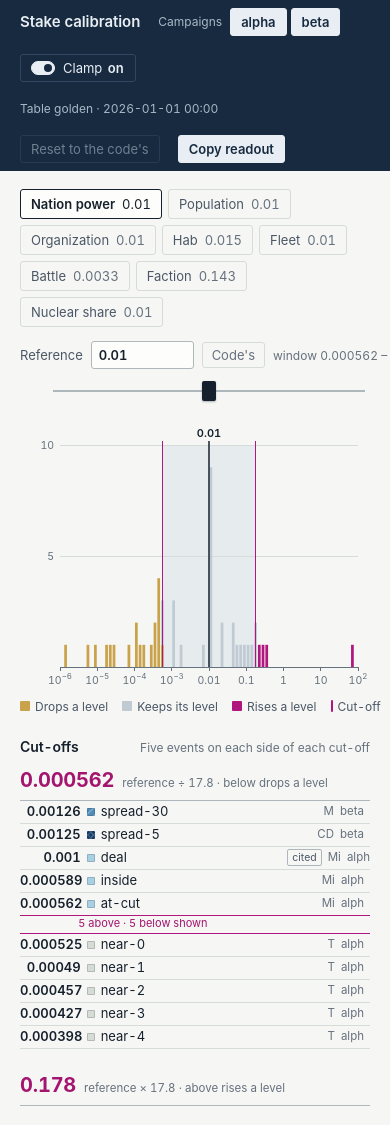
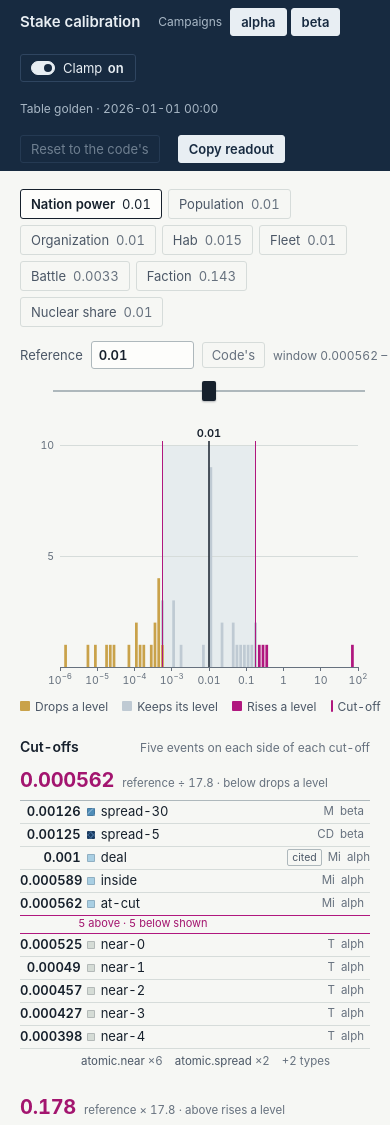
Before and after one commit to fmilichovsky/TICampaignAnalyzer, a plain HTML site: page src/tinarrative/benchmarking/calibration/page/index.html in a window 390 px wide. Shown: the top 1125 px of the page. Drawn offline with Linux system fonts and the light colour scheme; files whose address does not match are found by name.

Commit message:
Calibration page: cut-off types in a readout line
The hover tag over the label covered the whole label in most cut-off
rows and turned the label into a filter button. Each cut-off table now
has a fixed-height line underneath: the types of its rows at rest, the
hovered or focused row's type otherwise, as filter buttons. Cut-off
rows carry no type button, so they are one tab stop and a click only
opens the event (#490).

```diff
--- a/src/tinarrative/benchmarking/calibration/page/app.js
+++ b/src/tinarrative/benchmarking/calibration/page/app.js
@@ -489,6 +489,7 @@
     },
 
     buildTides() {
+      this.tideView = [0, 1].map(() => ({ items: [], hover: null, focus: null }));
       for (const slot of [0, 1]) {
         const tide = $(`tide-${slot}`);
         tide.append(
@@ -503,7 +504,34 @@
         for (let row = 0; row < 11; row += 1) {
           list.append(el("li", { class: row === 5 ? "tide-cut" : "event event-compact event-blank" }));
         }
-        tide.append(list);
+        const readout = el("p", { class: "tide-readout" });
+        tide.append(list, readout);
+        // The readout follows the row under the pointer and keeps it while the pointer stays in the tide, so its
+        // type can be reached; leaving the tide falls back to the focused row, then to the tide's type mix.
+        const rowOf = (target) => {
+          const row = target instanceof Element ? target.closest(".tide-rows > li") : null;
+          return row && list.contains(row) ? [...list.children].indexOf(row) : null;
+        };
+        list.addEventListener("pointerover", (event) => {
+          const at = rowOf(event.target);
+          if (at === null || at === 5 || at === this.tideView[slot].hover) return;
+          this.tideView[slot].hover = at;
+          this.renderReadout(slot);
+        });
+        tide.addEventListener("pointerleave", () => {
+          this.tideView[slot].hover = null;
+          this.renderReadout(slot);
+        });
+        list.addEventListener("focusin", (event) => {
+          this.tideView[slot].focus = rowOf(event.target);
+          this.tideView[slot].hover = null;
+          this.renderReadout(slot);
+        });
+        list.addEventListener("focusout", (event) => {
+          if (list.contains(event.relatedTarget)) return;
+          this.tideView[slot].focus = null;
+          this.renderReadout(slot);
+        });
       }
     },
 
@@ -968,6 +996,8 @@
         caption.textContent = slot === 0 ? "No lower cut-off" : "No upper cut-off";
         rows.forEach((row, i) => (i === 5 ? row.replaceChildren() : this.fillEventRow(row, null, { compact: true })));
         tide.classList.add("tide-empty");
+        this.tideView[slot].items = [];
+        this.renderReadout(slot);
         return;
       }
       tide.classList.remove("tide-empty");
@@ -982,12 +1012,71 @@
       const above = [...cutoff.above].sort((a, b) => b.share - a.share);
       const below = [...cutoff.below].sort((a, b) => b.share - a.share);
       const neighbours = this.index.constants.neighbours;
+      const items = new Array(11).fill(null);
       for (let i = 0; i < 5; i += 1) {
         const top = above[i - (Math.min(5, neighbours) - above.length)];
-        this.fillEventRow(rows[i], top ? this.tideItem(top) : null, { compact: true });
-        this.fillEventRow(rows[6 + i], below[i] ? this.tideItem(below[i]) : null, { compact: true });
-      }
+        items[i] = top ? this.tideItem(top) : null;
+        items[6 + i] = below[i] ? this.tideItem(below[i]) : null;
+      }
+      items.forEach((item, i) => i === 5 || this.fillEventRow(rows[i], item, { compact: true }));
       rows[5].replaceChildren(el("span", { class: "tide-cut-label", text: `${cutoff.above.length} above · ${cutoff.below.length} below shown` }));
+      this.tideView[slot].items = items;
+      this.renderReadout(slot);
+    },
+
+    // The line under a tide: the type of the row in hand, or the types of all its rows, most common first.
+    renderReadout(slot) {
+      const view = this.tideView[slot];
+      const tide = $(`tide-${slot}`);
+      const readout = tide.querySelector(".tide-readout");
+      const rows = tide.querySelectorAll(".tide-rows > li");
+      const at = view.hover !== null ? view.hover : view.focus;
+      const item = at !== null ? view.items[at] : null;
+      rows.forEach((row, i) => row.classList.toggle("event-current", item !== null && i === at));
+      if (item) {
+        const date = typeof item.row.date === "string" ? item.row.date.slice(0, 10) : "";
+        readout.removeAttribute("title");
+        readout.replaceChildren(
+          this.typeButton(item.row.type),
+          el("span", { class: "readout-meta", text: [`score ${item.score}`, `${item.campaign} ${date}`.trim()].join(" · ") }),
+        );
+        return;
+      }
+      const counts = new Map();
+      for (const entry of view.items) if (entry) counts.set(entry.row.type, (counts.get(entry.row.type) || 0) + 1);
+      const types = [...counts.entries()].sort((a, b) => b[1] - a[1] || a[0].localeCompare(b[0]));
+      if (!types.length) {
+        readout.removeAttribute("title");
+        readout.replaceChildren();
+        return;
+      }
+      readout.title = types.map(([type, count]) => `${type} ×${count}`).join("\n");
+      const parts = types.map(([type, count]) =>
+        el("span", { class: "readout-type" }, this.typeButton(type), el("span", { class: "readout-count num", text: `×${count}` })),
+      );
+      readout.replaceChildren(...parts);
+      // Keep whole entries only; what does not fit is counted at the end and listed in the line's tooltip.
+      let shown = parts.length;
+      while (shown > 1 && readout.scrollWidth > readout.clientWidth) {
+        shown -= 1;
+        readout.replaceChildren(...parts.slice(0, shown), el("span", { class: "readout-more", text: `+${plural(parts.length - shown, "type")}` }));
+      }
+    },
+
+    // A type that filters the page when clicked, and shows when it is the filter.
+    typeButton(type) {
+      const only = this.state.types.length === 1 && this.state.types[0] === type;
+      return el("button", {
+        type: "button",
+        class: "event-type",
+        text: type,
+        title: only ? "Show every type" : `Filter by ${type}`,
+        "aria-pressed": String(only),
+        onclick: (event) => {
+          event.stopPropagation();
+          this.setType(type);
+        },
+      });
     },
 
     // A cut-off neighbour as the shared row reads it.
@@ -1352,9 +1441,9 @@
     },
 
     // One event row, wherever the page lists events: the share (or —), the level dot, the label, the cited badge,
-    // the level change, campaign and date, then the type ID and any note. A compact row keeps to one line for the
-    // tide tables and shows its type over the label on hover or focus; a list row sets the type under the label,
-    // unless the list is of one type. The row is the target a later event inspector opens from (#490).
+    // the level change, campaign and date, then the type ID and any note. A list row sets the type under the label,
+    // unless the list is of one type. A compact row keeps to one line for the tide tables and leaves its type to the
+    // readout under the tide, so clicking anywhere on it opens the event: the inspector's hook (#490).
     eventRow(item, options) {
       return this.fillEventRow(el("li"), item, options);
     },
@@ -1372,19 +1461,8 @@
       const label = labelOf(row);
       const moved = level !== row.level;
       const dimmed = this.state.types.length > 0 && !this.state.types.includes(row.type);
-      const only = this.state.types.length === 1 && this.state.types[0] === row.type;
-      const type = el("button", {
-        type: "button",
-        class: "event-type",
-        text: row.type,
-        title: only ? "Show every type" : `Filter by ${row.type}`,
-        "aria-pressed": String(only),
-        hidden: !showType,
-        onclick: (event) => {
-          event.stopPropagation();
-          this.setType(row.type);
-        },
-      });
+      const type = compact ? null : this.typeButton(row.type);
+      if (type && !showType) type.hidden = true;
       const sub = compact ? [] : [showType ? type : null, item.note ? el("span", { class: "event-note", text: item.note }) : null].filter(Boolean);
       node.className = `event${compact ? " event-compact" : ""}${dimmed ? " dim" : ""}`;
       node.tabIndex = 0;
@@ -1407,7 +1485,7 @@
         ...[
           el("span", { class: "event-share num", text: item.share === null ? "—" : fmt(item.share), title: item.measure && item.share !== null ? `${item.measure} share ${item.share}` : "No stake of its own" }),
           levelDot(level),
-          el("span", { class: "event-main" }, el("span", { class: "event-label", text: label }), compact || !showType ? type : null),
+          el("span", { class: "event-main" }, el("span", { class: "event-label", text: label }), showType ? null : type),
           item.decidedBy !== row.id ? this.citedBadge(item.campaign, row, item.decidedBy) : null,
           el("span", { class: `event-change${moved ? " moved" : ""}`, text: moved ? `${levelShort(row.level)}→${levelShort(level)}` : levelShort(level) }),
           el("span", { class: "event-meta", text: `${compact ? item.campaign.slice(0, 4) : item.campaign} ${shortDate(row.date)}` }),
--- a/src/tinarrative/benchmarking/calibration/page/style.css
+++ b/src/tinarrative/benchmarking/calibration/page/style.css
@@ -390,6 +390,24 @@ section + section, .control + .chart, .chart + section { margin-top: 22px; }
   margin-top: -1px;
 }
 .tide-cut-label { color: var(--rise-ink); font-size: 11px; padding-left: 8.4ch; }
+/* Under each tide: the type of the row in hand, or the tide's types, most common first. Its height is fixed. */
+.tide-readout {
+  display: flex;
+  align-items: baseline;
+  gap: 12px;
+  height: 22px;
+  margin: 0;
+  padding: 4px 0 0 8.4ch;
+  overflow: hidden;
+  color: var(--ink-3);
+  font-size: 11.5px;
+  line-height: 16px;
+  white-space: nowrap;
+}
+.tide-readout .event-type { flex: none; max-width: none; }
+.readout-type { display: inline-flex; flex: none; align-items: baseline; gap: 3px; }
+.readout-count, .readout-more { flex: none; }
+.readout-meta { min-width: 0; overflow: hidden; text-overflow: ellipsis; }
 .tide-empty .tide-figure { color: var(--ink-3); }
 
 .badge {
@@ -570,12 +588,12 @@ section + section, .control + .chart, .chart + section { margin-top: 22px; }
   transition: background-color 120ms ease-out;
 }
 .events .event:last-child { border-bottom: 0; }
-.event:not(.event-blank):hover { background: var(--band); }
+.event:not(.event-blank):hover, .event-current { background: var(--band); }
 .event:focus-visible { outline-offset: -2px; }
 .event-compact { height: 23px; min-height: 0; }
 .event-share { font-weight: 600; text-align: right; }
 .dim .event-share { font-weight: 400; }
-.event-main { position: relative; display: flex; align-items: center; min-width: 0; }
+.event-main { display: flex; align-items: center; min-width: 0; }
 .event-label { min-width: 0; overflow: hidden; text-overflow: ellipsis; white-space: nowrap; }
 .event-change { color: var(--ink-3); font-size: 11.5px; }
 .event-change.moved { color: var(--ink); font-weight: 600; }
@@ -610,24 +628,6 @@ section + section, .control + .chart, .chart + section { margin-top: 22px; }
 .event-type:hover { color: var(--ink); text-decoration: underline; text-underline-offset: 3px; text-decoration-thickness: 1px; }
 .event-type[aria-pressed="true"] { color: var(--ink); font-weight: 600; }
 .event-type[hidden] { display: none; }
-
-/* On one line the type waits behind the label: hover or focus sets it over the label's end. */
-.event-compact .event-type {
-  position: absolute;
-  right: 0;
-  padding: 0 5px;
-  border: 1px solid var(--rule-strong);
-  border-radius: 2px;
-  background: var(--surface);
-  font-size: 11px;
-  opacity: 0;
-  pointer-events: none;
-  transition: opacity 120ms ease-out;
-}
-.event-compact:hover .event-type, .event-compact:focus-within .event-type {
-  opacity: 1;
-  pointer-events: auto;
-}
 
 .pop {
   position: fixed;
```
Also changed, not shown: 1 other file.
